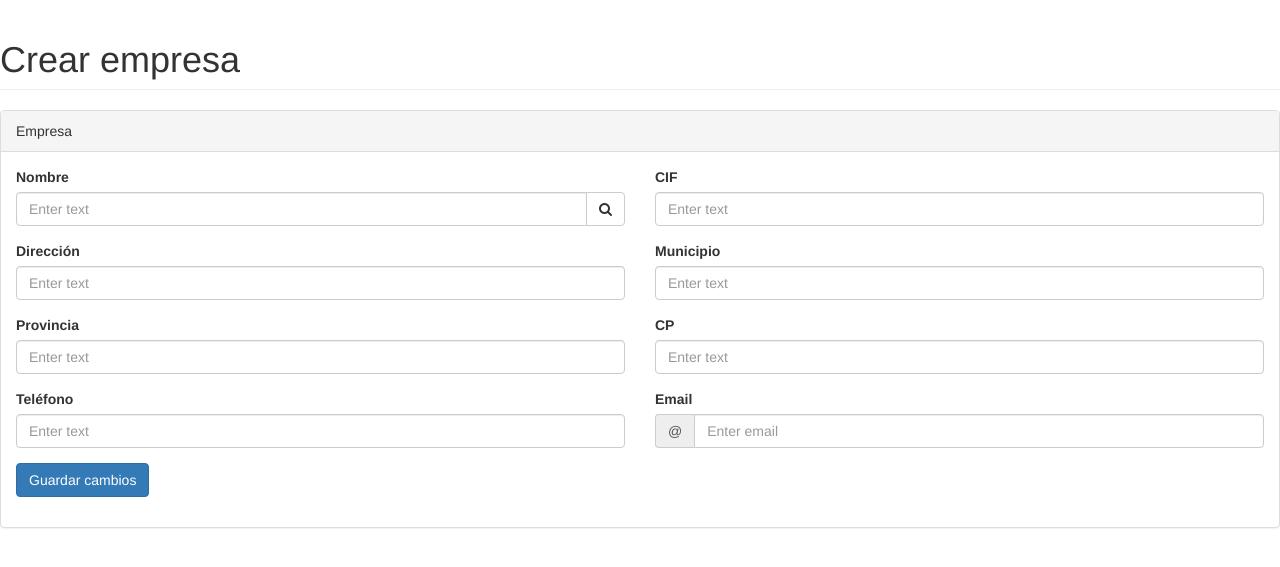
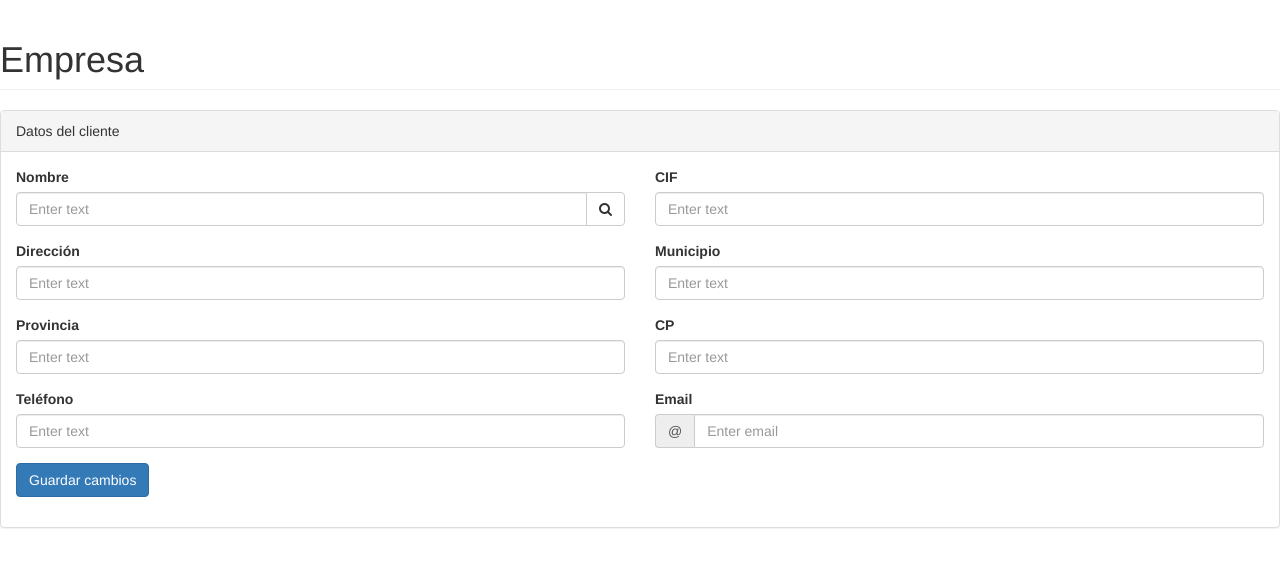
Before and after one commit to AGonzalezMaillard/CMDashboard, a PHP site: template pages/crearempresa.php in a window 1280 px wide. Shown: the part 155-722 px from the top of the page. Run offline with PHP 8.4, Linux system fonts and the light colour scheme; the template is opened without the code that fills it, so the values that code supplies are empty; some libraries are stand-ins or nearby versions.

Commit message:
Update crearempresa.php

```diff
--- a/pages/crearempresa.php
+++ b/pages/crearempresa.php
@@ -1,4 +1,4 @@
-<?php
+	<?php
     $servername = "localhost";
     $username = 'root';
     $password = "";
@@ -51,7 +51,7 @@
     <div id="page-wrapper">
             <div class="row">
                 <div class="col-lg-12">
-                    <h1 class="page-header">Crear empresa</h1>
+                    <h1 class="page-header">Empresa</h1>
                 </div>
                 <!-- /.col-lg-12 -->
             </div>
@@ -60,7 +60,7 @@
                 <div class="col-lg-12">
                     <div class="panel panel-default">
                         <div class="panel-heading">
-                            Empresa
+                            Datos del cliente
                         </div>
                         <div class="panel-body">
                             <div class="row">
```
